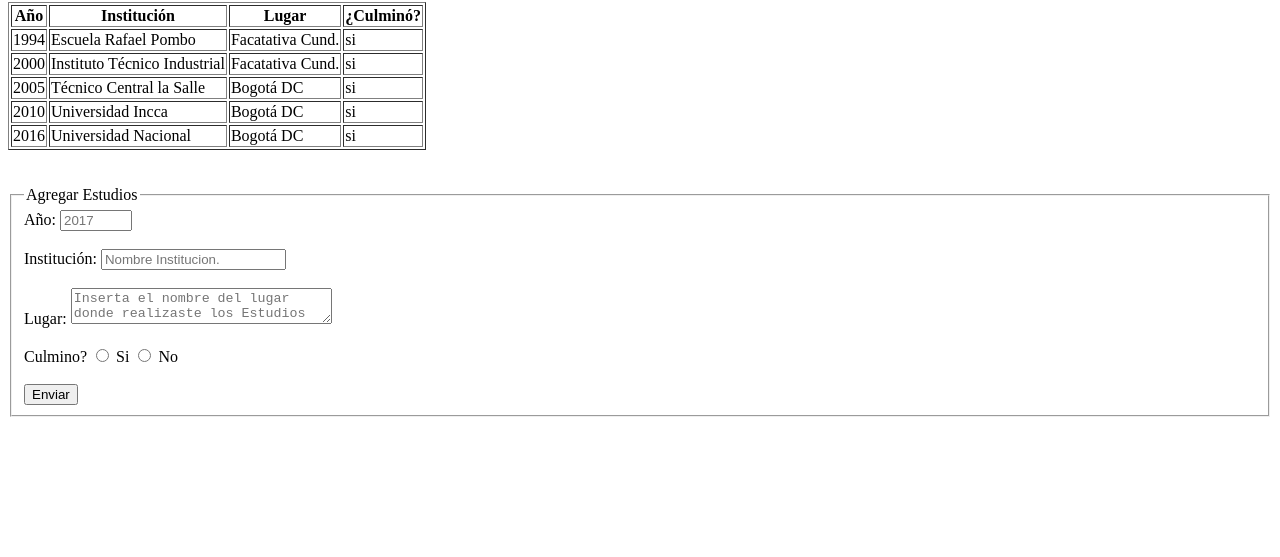
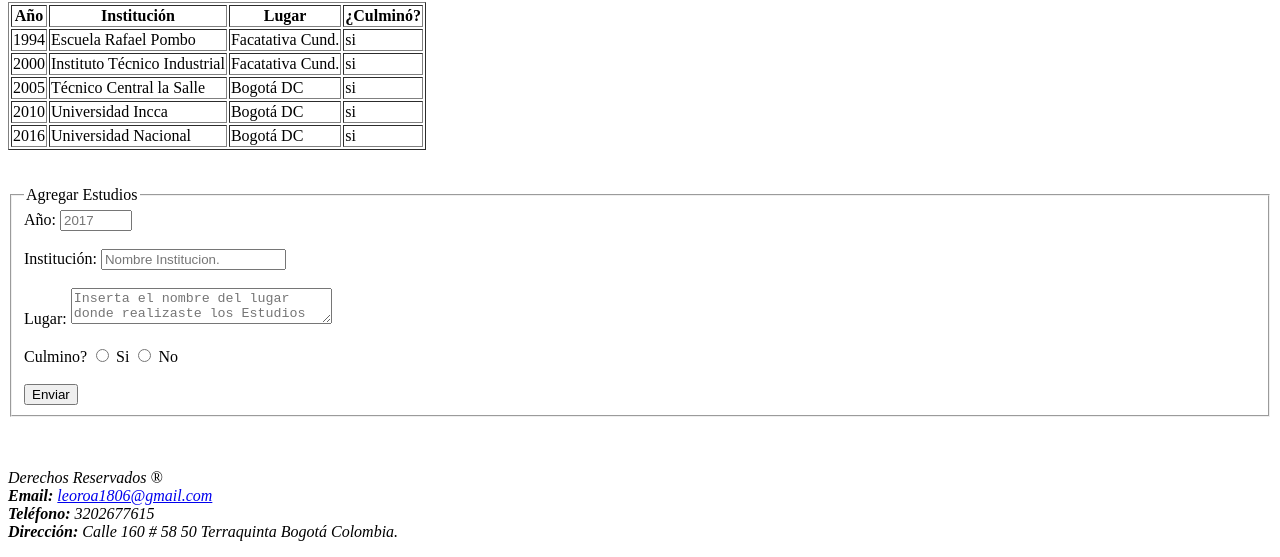
Before and after one commit to LeonardoFonseca/DesarrolloWeb_LeonardoFonseca, a plain HTML site: page html/Educacion.html in a window 1280 px wide. Shown: the part 458-1015 px from the top of the page. Before the commit the page ends 919 px from the top, so only its background shows below. Drawn offline with Linux system fonts and the light colour scheme.

Commit message:
Cuarto Avance Educacion Pie

```diff
--- a/html/Educacion.html
+++ b/html/Educacion.html
@@ -116,5 +116,22 @@
     </form>
     <br>
     <br>
+
+    <!-- Datos Generales Contacto -->
+
+    <footer>
+        <p>
+            <em>Derechos Reservados &reg;
+                <br>
+                <strong>Email:</strong>
+                <a href="mailto:leoroa1806@gmail.com?subject=feedback">leoroa1806@gmail.com</a>
+                <br>
+                <strong>Teléfono:</strong> 3202677615
+                <br>
+                <strong>Dirección:</strong> Calle 160 # 58 50 Terraquinta Bogotá Colombia.
+            </em>
+        </p>
+    </footer>
+
 </body>
 </html>
```
